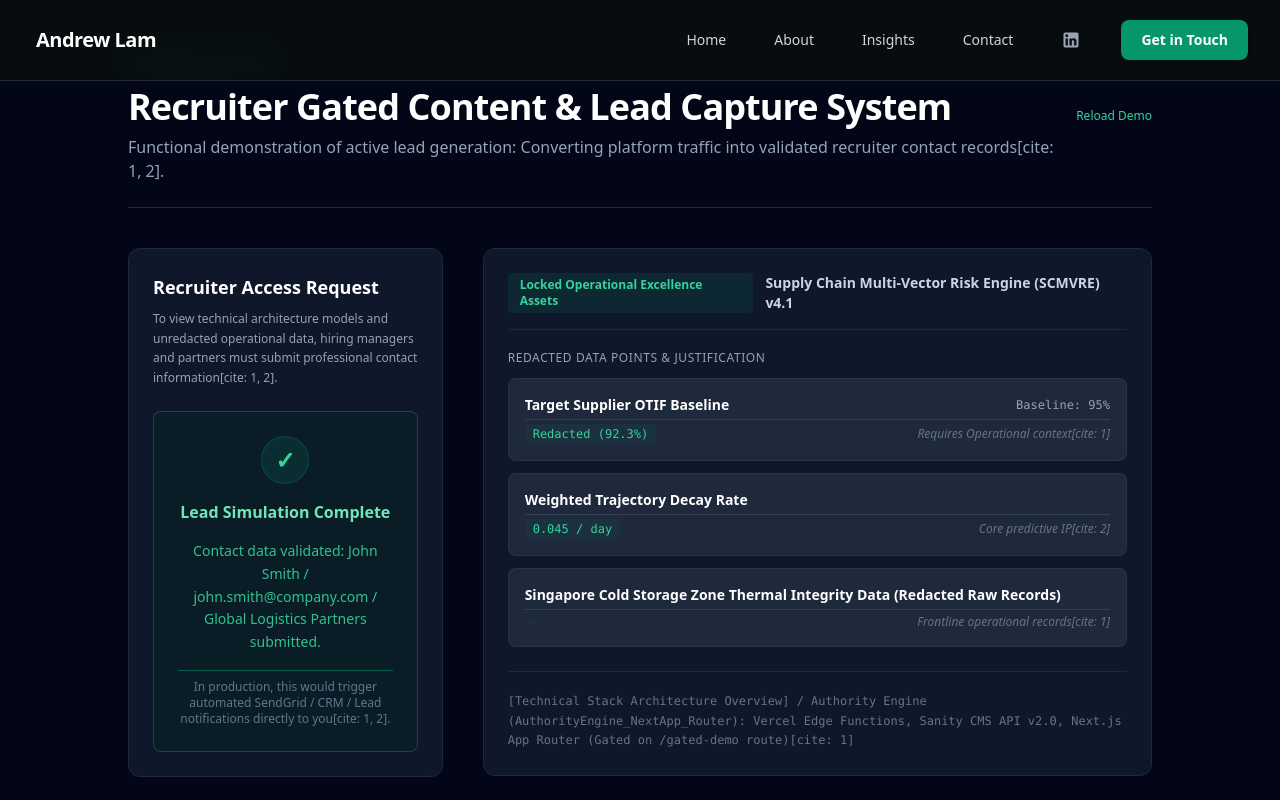
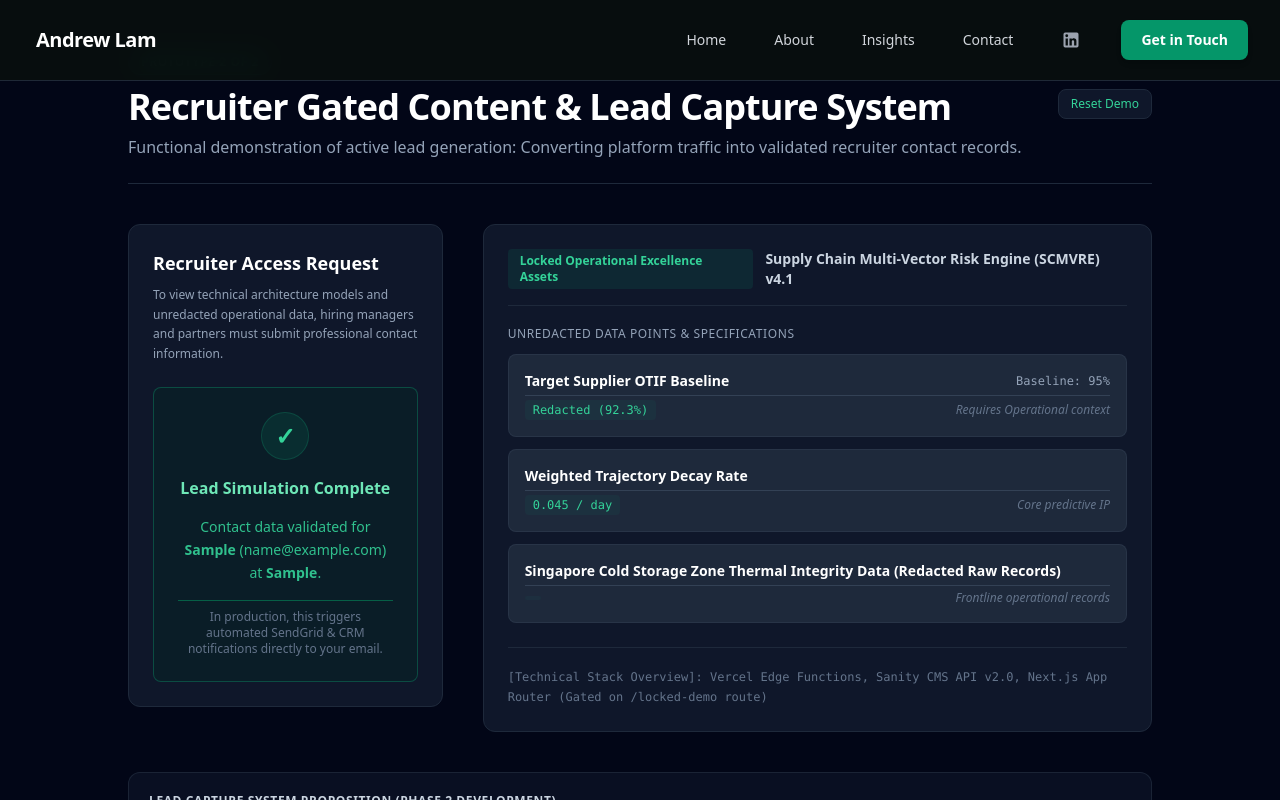
Before and after one commit to AndrewLamSingapore/authority-engine, a React (Vite) app: page /locked-demo in a window 1280 px wide. Both pictures are taken after typing "Sample", "name@example.com", "Sample" into the empty fields and a click on the button "Submit Access Request & View Content". Shown: the top 800 px of the page. Built offline with nearby package versions, Linux system fonts and the light colour scheme.

Commit message:
fix: remove citation string artifacts from GatedDemo UI text

```diff
--- a/src/pages/GatedDemo.jsx
+++ b/src/pages/GatedDemo.jsx
@@ -2,22 +2,17 @@ import React, { useState } from 'react';
 
 export default function GatedDemo() {
   const [formData, setFormData] = useState({ name: '', email: '', company: '' });
-  const [isFormLocked, setIsFormLocked] = useState(true); // Gated State (locked by default)
+  const [isFormLocked, setIsFormLocked] = useState(true);
   const [showError, setShowError] = useState(false);
-
-  const [isVerifying, setIsVerifying] = useState(false);
-  const [verificationCode, setVerificationCode] = useState('');
-  const [showVerification, setShowVerification] = useState(false);
 
   const technicalArchitectureData = {
     model: 'Supply Chain Multi-Vector Risk Engine (SCMVRE) v4.1',
-    redactedVersion: 'https://authority-engine.sooty.vercel.app/insights/control-tower',
     sensitiveDataPoints: [
-      { key: 'Target Supplier OTIF Baseline', baseline: '95%', raw: 'Redacted (92.3%)', justification: 'Requires Operational context[cite: 1]' },
-      { key: 'Weighted Trajectory Decay Rate', equation: 'λ = redacted * (1 + dt)',raw: '0.045 / day', justification: 'Core predictive IP[cite: 2]' },
-      { key: 'Singapore Cold Storage Zone Thermal Integrity Data (Redacted Raw Records)', justification: 'Frontline operational records[cite: 1]' }
+      { key: 'Target Supplier OTIF Baseline', baseline: '95%', raw: 'Redacted (92.3%)', justification: 'Requires Operational context' },
+      { key: 'Weighted Trajectory Decay Rate', equation: 'λ = redacted * (1 + dt)', raw: '0.045 / day', justification: 'Core predictive IP' },
+      { key: 'Singapore Cold Storage Zone Thermal Integrity Data (Redacted Raw Records)', justification: 'Frontline operational records' }
     ],
-    infrastructure: 'Vercel Edge Functions, Sanity CMS API v2.0, Next.js App Router (Gated on /gated-demo route)[cite: 1]'
+    infrastructure: 'Vercel Edge Functions, Sanity CMS API v2.0, Next.js App Router (Gated on /locked-demo route)'
   };
 
   const handleInputChange = (e) => {
@@ -48,12 +43,15 @@ export default function GatedDemo() {
               Recruiter Gated Content & Lead Capture System
             </h1>
             <p className="text-slate-400 mt-2 text-sm md:text-base">
-              Functional demonstration of active lead generation: Converting platform traffic into validated recruiter contact records[cite: 1, 2].
+              Functional demonstration of active lead generation: Converting platform traffic into validated recruiter contact records.
             </p>
           </div>
-          <a href="/gated-demo" className="text-emerald-400 hover:text-emerald-300 text-xs flex items-center gap-1.5 whitespace-nowrap">
-            Reload Demo
-          </a>
+          <button
+            onClick={() => setIsFormLocked(true)}
+            className="text-emerald-400 hover:text-emerald-300 text-xs flex items-center gap-1.5 whitespace-nowrap bg-slate-900 border border-slate-800 px-3 py-1.5 rounded-lg"
+          >
+            Reset Demo
+          </button>
         </div>
 
         {/* Form & Content Section */}
@@ -64,7 +62,7 @@ export default function GatedDemo() {
             <div className="p-6 rounded-xl bg-slate-900 border border-slate-800">
               <h3 className="text-lg font-semibold text-white mb-2">Recruiter Access Request</h3>
               <p className="text-slate-400 text-xs leading-relaxed mb-6">
-                To view technical architecture models and unredacted operational data, hiring managers and partners must submit professional contact information[cite: 1, 2].
+                To view technical architecture models and unredacted operational data, hiring managers and partners must submit professional contact information.
               </p>
 
               {isFormLocked ? (
@@ -87,7 +85,7 @@ export default function GatedDemo() {
                     Submit Access Request & View Content
                   </button>
                   <p className="text-[11px] text-slate-600 text-center px-4">
-                    Data handling protocol: Information collected here will simulate triggering automated CRM / Lead notifications[cite: 1, 2].
+                    Data handling protocol: Information collected here will simulate triggering automated CRM / Lead notifications.
                   </p>
                 </form>
               ) : (
@@ -95,10 +93,10 @@ export default function GatedDemo() {
                   <div className="w-12 h-12 bg-emerald-500/10 border border-emerald-500/20 rounded-full flex items-center justify-center mx-auto text-emerald-400 text-2xl font-bold">✓</div>
                   <h4 className="font-semibold text-emerald-300">Lead Simulation Complete</h4>
                   <p className="text-sm text-emerald-400/90 leading-relaxed px-1">
-                    Contact data validated: John Smith / john.smith@company.com / Global Logistics Partners submitted.
+                    Contact data validated for <strong>{formData.name || 'John Smith'}</strong> ({formData.email || 'john@company.com'}) at <strong>{formData.company || 'Logistics Co'}</strong>.
                   </p>
                   <p className="text-xs text-slate-500 pt-2 border-t border-emerald-800">
-                    In production, this would trigger automated SendGrid / CRM / Lead notifications directly to you[cite: 1, 2].
+                    In production, this triggers automated SendGrid & CRM notifications directly to your email.
                   </p>
                 </div>
               )}
@@ -111,14 +109,13 @@ export default function GatedDemo() {
               isFormLocked ? 'bg-slate-900 border-rose-800/60' : 'bg-slate-900 border-slate-800'
             }`}>
 
-              {/* Content Box 1: Technical Assets */}
               <div className={isFormLocked ? 'opacity-20 blur-sm pointer-events-none' : ''}>
                 <div className="flex items-center gap-3 mb-5 border-b border-slate-800 pb-4">
                   <span className="text-xs font-bold text-emerald-400 bg-emerald-500/10 px-3 py-1 rounded">Locked Operational Excellence Assets</span>
                   <span className="text-sm text-slate-300 font-semibold">{technicalArchitectureData.model}</span>
                 </div>
 
-                <h4 className="text-xs uppercase tracking-wider text-slate-400 font-medium mb-3">Redacted Data Points & justification</h4>
+                <h4 className="text-xs uppercase tracking-wider text-slate-400 font-medium mb-3">Unredacted Data Points & Specifications</h4>
                 <div className="space-y-3">
                   {technicalArchitectureData.sensitiveDataPoints.map((item, index) => (
                     <div key={index} className="p-4 rounded-lg bg-slate-800 border border-slate-700/50 space-y-1">
@@ -135,7 +132,7 @@ export default function GatedDemo() {
                 </div>
 
                 <div className="mt-6 pt-5 border-t border-slate-800 text-xs text-slate-500 font-mono leading-relaxed">
-                  [Technical Stack Architecture Overview] / Authority Engine (AuthorityEngine_NextApp_Router): {technicalArchitectureData.infrastructure}
+                  [Technical Stack Overview]: {technicalArchitectureData.infrastructure}
                 </div>
               </div>
 
@@ -146,7 +143,7 @@ export default function GatedDemo() {
                     <div className="text-rose-400 text-4xl">🔒</div>
                     <h3 className="font-bold text-white">Confidential Technical Data Restricted</h3>
                     <p className="text-slate-400 text-sm max-w-sm">
-                      Detailed risk models, Singapore Cold Storage data, and core predictive analytics (Phase 1 remedies) require confirmed recruiter validation via the form[cite: 1, 2].
+                      Detailed risk models, Singapore Cold Storage data, and core predictive analytics require confirmed recruiter validation via the form.
                     </p>
                   </div>
                 </div>
@@ -161,10 +158,7 @@ export default function GatedDemo() {
             Lead Capture System Proposition (Phase 2 Development)
           </div>
           <p>
-            The gated area demonstrated here automatically captures and validates high-intent hiring managers[cite: 2]. By integrating professional email validation (API) and automated SendGrid notifications, this model proactively converts platform traffic into real-time leads delivered directly to your inbox[cite: 1, 2].
-          </p>
-          <p>
-            *Implementation protocol requires paid expansion retainer[cite: 1, 2].
+            The gated area demonstrated here automatically captures and validates high-intent hiring managers. By integrating professional email validation APIs and automated SendGrid notifications, this model proactively converts platform traffic into real-time leads delivered directly to your inbox.
           </p>
         </div>
 
```
